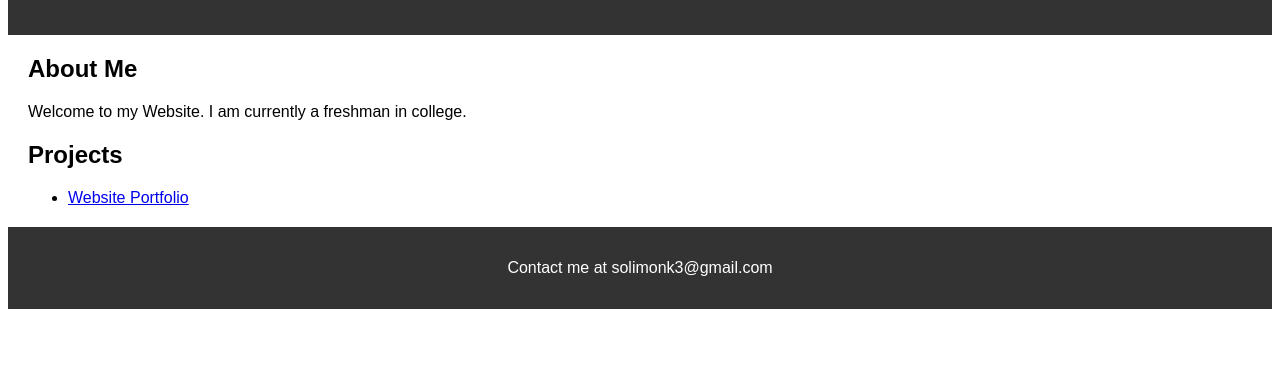
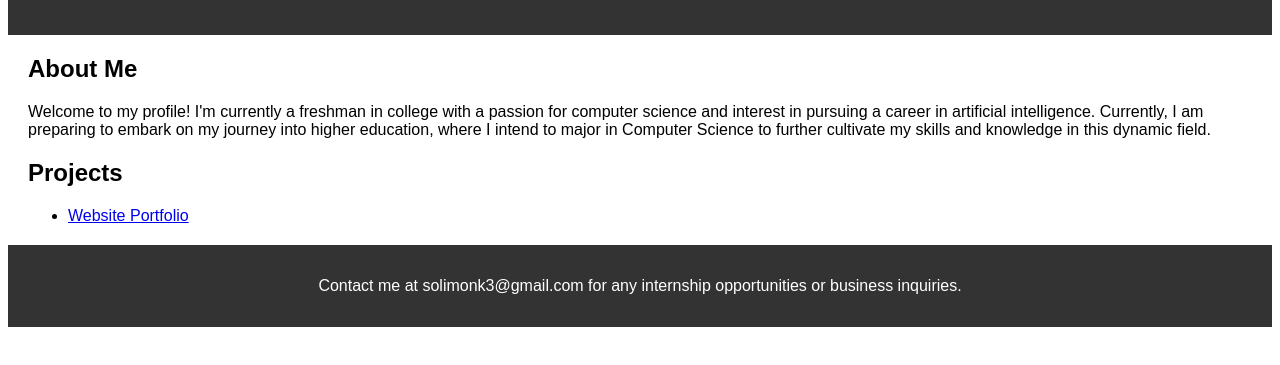
Before and after one commit to solimonk/solimonk.github.io, a plain HTML site: page index.html in a window 1280 px wide. Shown: the part 85-450 px from the top of the page. Drawn offline with Linux system fonts and the light colour scheme.

Commit message:
changes index.html, readme.md

```diff
--- a/index.html
+++ b/index.html
@@ -16,7 +16,9 @@
     </header>
     <section>
         <h2>About Me</h2>
-        <p>Welcome to my Website. I am currently a freshman in college.</p>
+        <p>Welcome to my profile! I'm currently a freshman in college with a passion for computer science and interest in pursuing a career in artificial intelligence.
+        Currently, I am preparing to embark on my journey into higher education, where I intend to major in Computer Science to further cultivate my skills and knowledge in this
+        dynamic field.</p>
     </section>
     <section>
         <h2>Projects</h2>
@@ -25,7 +27,7 @@
         </ul>
     </section>
     <footer>
-        <p>Contact me at solimonk3@gmail.com</p>
+        <p>Contact me at solimonk3@gmail.com for any internship opportunities or business inquiries.</p>
     </footer>
 </body>
 </html>
```
Also changed, not shown: 1 other file.
